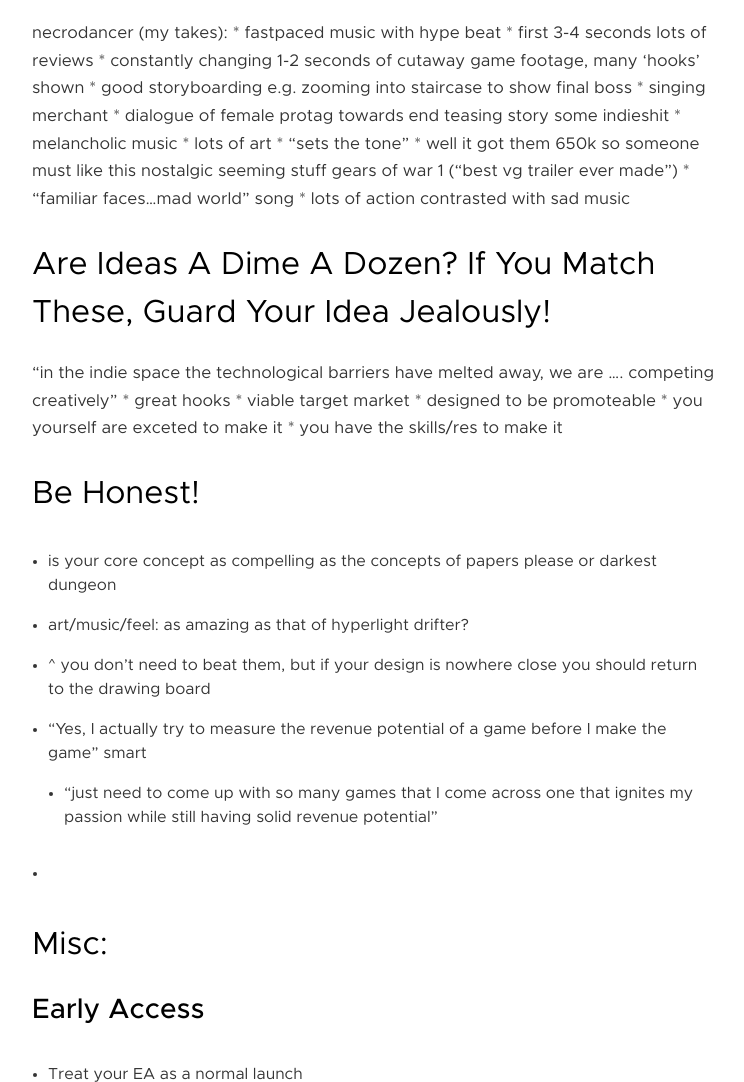
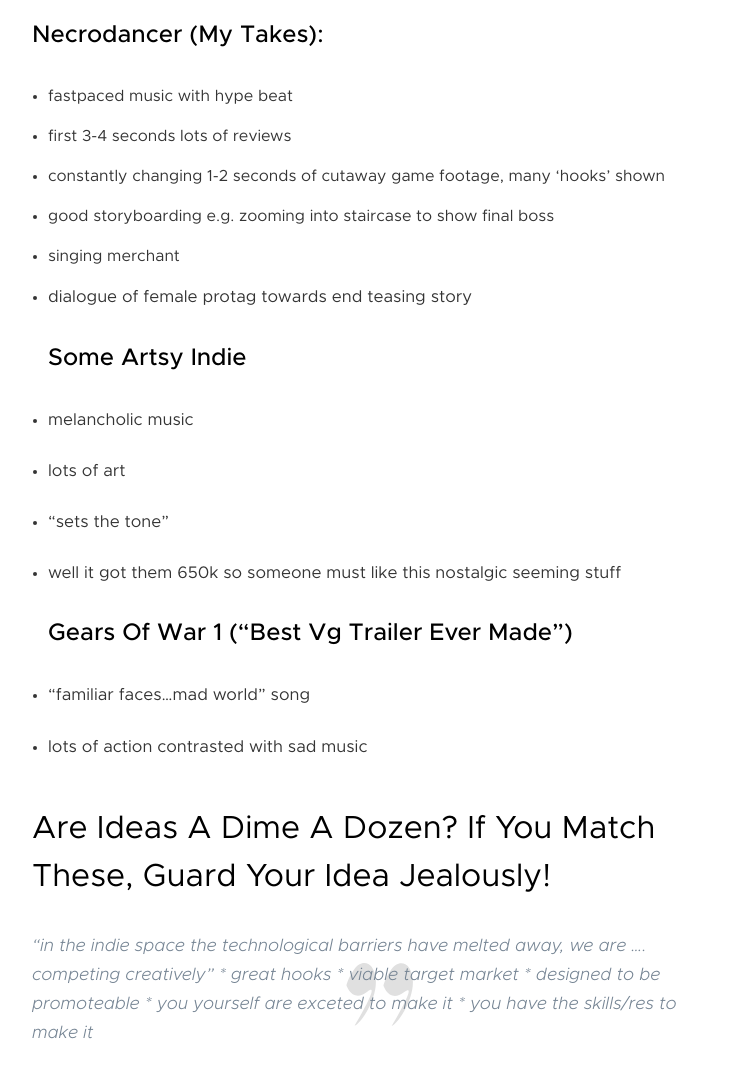
Before and after one commit to molfyn/molfyn.github.io, a plain HTML site: page posts/notes-consistent-profit-indie-games/index.html in a window 1280 px wide. Shown: the part 5395-6477 px from the top of the page, without its empty margins (258-1002 px from the left). Drawn offline with nearby package versions, Linux system fonts and the light colour scheme.

Commit message:
fixed formatting on post1

```diff
--- a/posts/notes-consistent-profit-indie-games/index.html
+++ b/posts/notes-consistent-profit-indie-games/index.html
@@ -216,30 +216,44 @@
 
 <h2 id="case-studies-in-trailers">Case studies in trailers:</h2>
 
-<p>necrodancer (my takes):
- * fastpaced music with hype beat
- * first 3-4 seconds lots of reviews
- * constantly changing 1-2 seconds of cutaway game footage, many &lsquo;hooks&rsquo; shown
- * good storyboarding e.g. zooming into staircase to show final boss
- * singing merchant
- * dialogue of female protag towards end teasing story
-some indieshit
- * melancholic music
- * lots of art
- * &ldquo;sets the tone&rdquo;
- * well it got them 650k so someone must like this nostalgic seeming stuff
-gears of war 1 (&ldquo;best vg trailer ever made&rdquo;)
- * &ldquo;familiar faces&hellip;mad world&rdquo; song
- * lots of action contrasted with sad music</p>
+<h3 id="necrodancer-my-takes">necrodancer (my takes):</h3>
+
+<ul>
+<li>fastpaced music with hype beat</li>
+<li>first 3-4 seconds lots of reviews</li>
+<li>constantly changing 1-2 seconds of cutaway game footage, many &lsquo;hooks&rsquo; shown</li>
+<li>good storyboarding e.g. zooming into staircase to show final boss</li>
+<li>singing merchant</li>
+
+<li><p>dialogue of female protag towards end teasing story</p>
+
+<h3 id="some-artsy-indie">some artsy indie</h3></li>
+
+<li><p>melancholic music</p></li>
+
+<li><p>lots of art</p></li>
+
+<li><p>&ldquo;sets the tone&rdquo;</p></li>
+
+<li><p>well it got them 650k so someone must like this nostalgic seeming stuff</p>
+
+<h3 id="gears-of-war-1-best-vg-trailer-ever-made">gears of war 1 (&ldquo;best vg trailer ever made&rdquo;)</h3></li>
+
+<li><p>&ldquo;familiar faces&hellip;mad world&rdquo; song</p></li>
+
+<li><p>lots of action contrasted with sad music</p></li>
+</ul>
 
 <h1 id="are-ideas-a-dime-a-dozen-if-you-match-these-guard-your-idea-jealously">Are ideas a dime a dozen? If you match these, guard your idea jealously!</h1>
 
+<blockquote>
 <p>&ldquo;in the indie space the technological barriers have melted away, we are &hellip;. competing creatively&rdquo;
  * great hooks
  * viable target market
  * designed to be promoteable
  * you yourself are exceted to make it
  * you have the skills/res to make it</p>
+</blockquote>
 
 <h1 id="be-honest">Be Honest!</h1>
 
```
